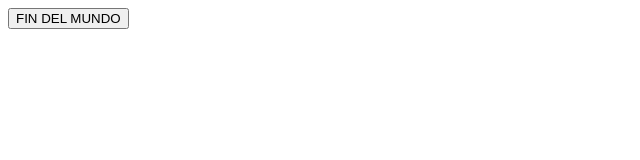
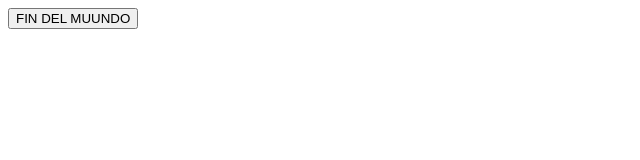
Before and after one commit to pacoperezprofe/pacoperezprofe.github.io, a plain HTML site: page index.html in a window 1280 px wide. Shown: the full height of the page, 0-640 px from the left. Drawn offline with Linux system fonts and the light colour scheme.

Commit message:
Añado una U!

```diff
--- a/index.html
+++ b/index.html
@@ -4,6 +4,6 @@
     <title>La web del fin del mundo</title>
   </head>
   <body>
-    <button onclick="alert('ADIOS MUNDO CRUEL!')">FIN DEL MUNDO</button>
+    <button onclick="alert('ADIOS MUNDO CRUEL!')">FIN DEL MUUNDO</button>
   </body>
 </html>
```
